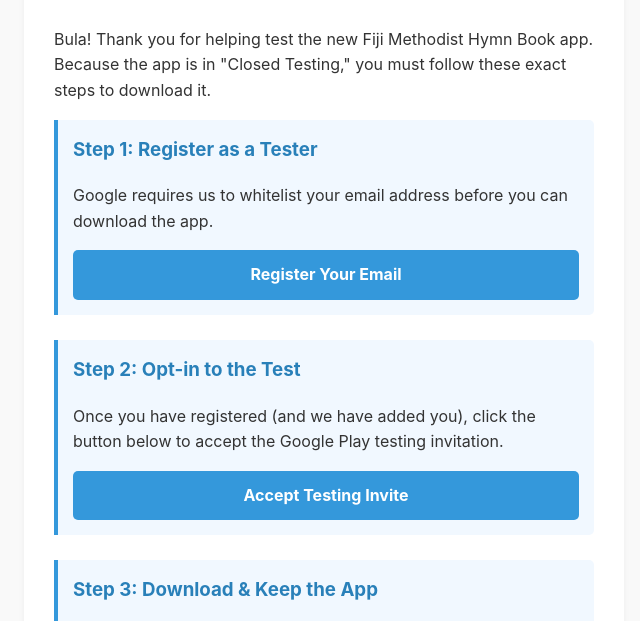
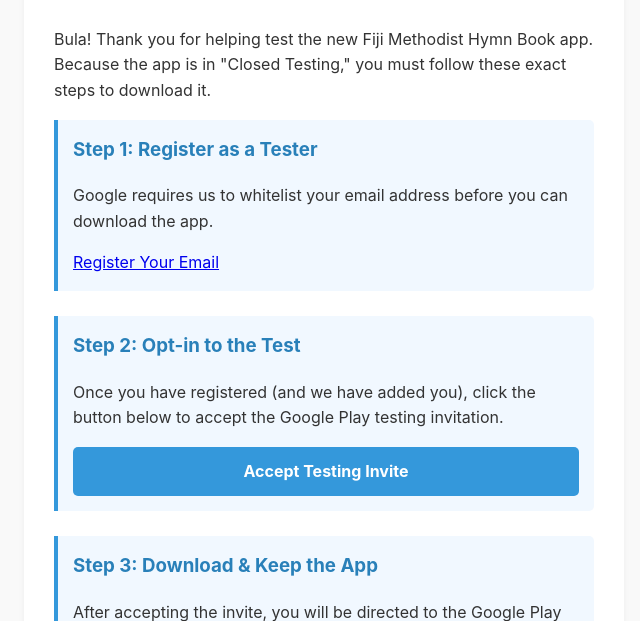
Before and after one commit to Tom7796/hymnbook-testing, a plain HTML site: page index.html in a window 1280 px wide. Shown: the part 159-780 px from the top of the page, without its empty margins (316-956 px from the left). Drawn offline with Linux system fonts and the light colour scheme.

Commit message:
Update index.html

```diff
--- a/index.html
+++ b/index.html
@@ -89,7 +89,7 @@
         <h3>Step 1: Register as a Tester</h3>
         <p>Google requires us to whitelist your email address before you can download the app.</p>
         <!-- Use either a Google Form link to collect emails, or a Google Group link if you set one up in Play Console -->
-        <a href="https://docs.google.com/forms/d/e/1FAIpQLSerZ7fWk3Ri73YRnAee1UWhrmUGZtEU_UwR6hmMgLQtPL-5ug/viewform?usp=publish-editor" class="btn" target="_blank">Register Your Email</a>
+        <a href="https://groups.google.com/g/app-tk">Register Your Email</a>
     </div>
 
     <div class="step">
```
